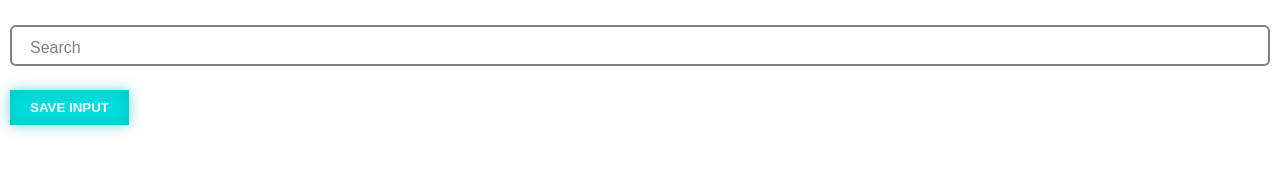
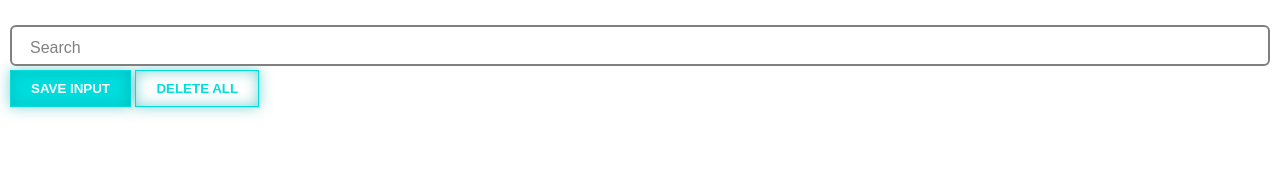
Before and after one commit to someart/google-extension, a browser extension: page index.html in a window 1280 px wide. Drawn offline with Linux system fonts and the light colour scheme.

Commit message:
delete button design

```diff
--- a/index.css
+++ b/index.css
@@ -7,7 +7,22 @@ body {
     font-family: Arial, Helvetica, sans-serif;
 }
 
+#delete-btn{
+  background: #fff;
+  box-shadow: inset 0 0 1em rgba(0,170,170,0.5), 0 0 1em rgba(0,170,170,0.5);
+  border: #0dd solid 3px;
+  color: #0dd;
+  padding: 10px 20px;
+  border: #0dd solid 1px;
+  font-weight: bold;
 
+  transition: all 150ms ease-in-out;
+
+  &:hover {
+    box-shadow: 0 0 10px 0 #0dd inset, 0 0 10px 4px whitesmoke;
+    border: #0dd 1px solid;
+  }
+}
 
 button {
     background: #0dd;
@@ -17,12 +32,13 @@ button {
     padding: 10px 20px;
     border: none;
     font-weight: bold;
-
+   border: #0dd 1px solid;
 
 
     transition: all 150ms ease-in-out;
 
     &:hover {
+      border: #0dd solid 1px;
       box-shadow: 0 0 10px 0 #0dd inset, 0 0 10px 4px whitesmoke;
     }
 
@@ -61,6 +77,7 @@ button {
 
   input:is(:focus, :valid) {
     border: 2px solid var(--focus-color);
+    font-style: bold;
   }
 
   input:is(:focus, :valid) + .placeholder {
--- a/index.html
+++ b/index.html
@@ -17,10 +17,13 @@
           Search
         </label>
       </div>
+      <button type="button" id="input-btn">SAVE INPUT</button>
+
+      <button id="delete-btn">DELETE ALL</button>
+
       <ul id="ul-el">
 
       </ul>
-        <button type="button" id="input-btn">SAVE INPUT</button>
-        <script src="index.js"></script>
+          <script src="index.js"></script>
     </body>
 </html>
```
